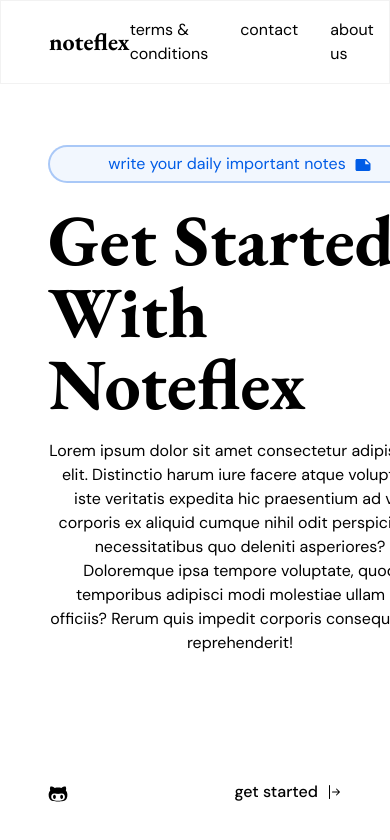
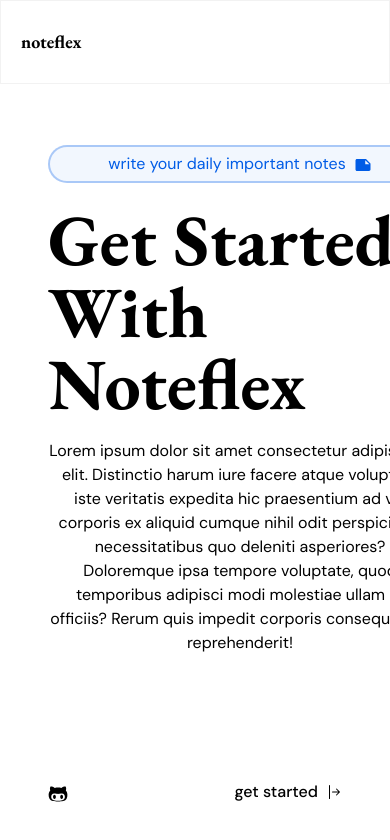
Before and after one commit to faizanalibaig/noteflex, a React (Vite) app in the folder client/: page / in a window 390 px wide. Shown: the top 840 px of the page. Built offline with nearby package versions, Linux system fonts and the light colour scheme.

Commit message:
Home header made responsive

```diff
--- a/client/src/components/Home/Home-Header.jsx
+++ b/client/src/components/Home/Home-Header.jsx
@@ -14,10 +14,15 @@
   }, []);
 
   return (
-    <header className='h-[10%] flex justify-between items-center px-12 border border-b-[1px] border-black/5'>
-      <h1 className='font-bold text-2xl font-main'>noteflex</h1>
+    <header className='h-[10%] flex justify-between items-center px-5 sm:px-8 lg:px-10 xl:px-12 border border-b-[1px] border-black/5'>
+      <h1 className='font-bold text-lg lg:text-xl xl:text-2xl font-main'>
+        noteflex
+      </h1>
       <nav>
-        <ul className='flex gap-8 font-secondary text-base' ref={menu_ref}>
+        <ul
+          className='hidden lg:flex gap-8 font-secondary lg:text-sm xl:text-base'
+          ref={menu_ref}
+        >
           {menu_list.map((list, index) => (
             <li key={index}>{list}</li>
           ))}
```
